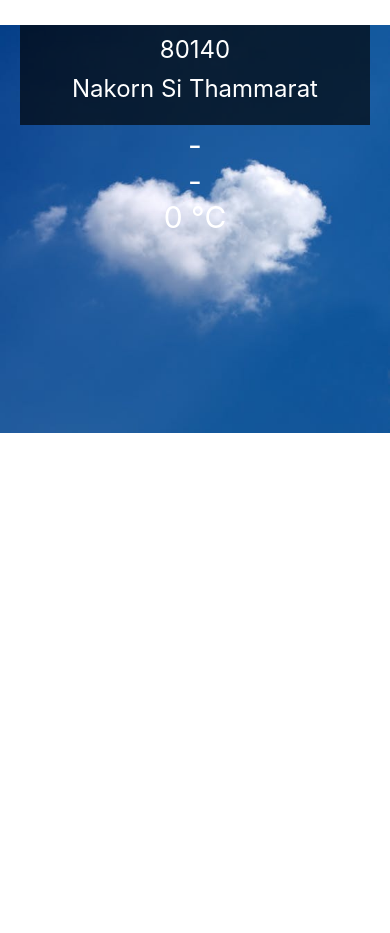
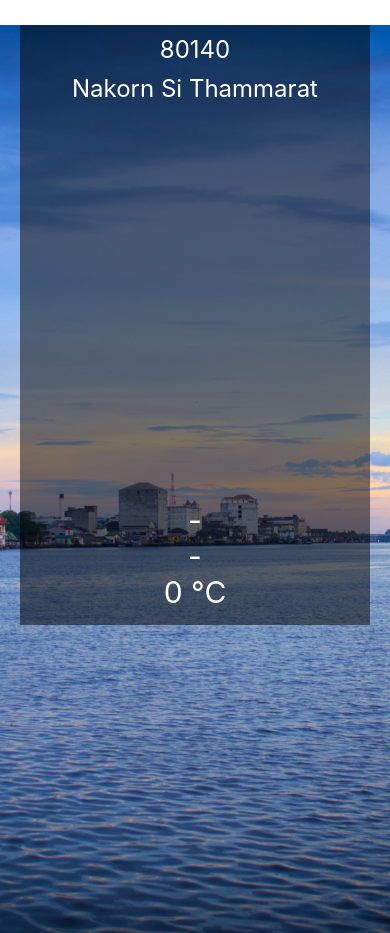
Before and after one commit to kalima007c/3SA04-React-Native, a React Native app: screen / in a window 390 px wide. Before the commit the page ends 844 px from the top, so only its background shows below. Built offline with nearby package versions, Linux system fonts and the light colour scheme; no server answers.

Commit message:
changed bg and link to weather info

```diff
--- a/components/Forecast.js
+++ b/components/Forecast.js
@@ -5,7 +5,14 @@ export default class Forecast extends React.Component {
     render() {
         let { main, description, temp } = this.props
         return (
-            <View style={{ flex: 1, flexDirection: 'column', justifyContent: 'center', alignItems: 'center', paddingBottom: 200 }}>
+            <View style={{
+                flex: 1,
+                flexDirection: 'column',
+                justifyContent: 'center',
+                alignItems: 'center',
+                paddingBottom: 200,
+
+            }}>
                 <Text style={styles.noti}>{main}</Text>
                 <Text style={styles.noti}>{description}</Text>
                 <Text style={styles.noti}>{temp + " " + "°C"}</Text>
@@ -18,4 +25,5 @@ const styles = StyleSheet.create({
         fontSize: 30,
         color: 'white'
     },
+
 })
--- a/components/Weather.js
+++ b/components/Weather.js
@@ -11,12 +11,36 @@ class Weather extends React.Component {
       }
     }
   }
+  fetchData = () => {
+    fetch(`http://api.openweathermap.org/data/2.5/weather?q=${this.props.zipCode},th&units=metric&APPID=...`)
+      .then((response) => response.json())
+      .then((json) => {
+        this.setState(
+          {
+            forecast: {
+              main: json.weather[0].main,
+              description: json.weather[0].description,
+              temp: json.main.temp
+            }
+          });
+      })
+      .catch((error) => {
+        console.warn(error);
+      });
+  }
+  componentDidMount = () => this.fetchData()
+
   render() {
     return (
       <View style={styles.container}>
-        <ImageBackground source={require('./bg.jpeg')} style={styles.backdrop}>
+        <ImageBackground source={require('./bg2.jpeg')} style={styles.backdrop}>
           <View style={{ flex: 1, flexDirection: 'row', justifyContent: 'center' }}>
-            <View style={{ width: 350, height: 100, backgroundColor: 'rgba(0, 0, 0, 0.66)', alignItems: 'center' }}>
+            <View style={{
+              width: 350,
+              height: 600,
+              backgroundColor: 'rgba(0, 0, 0, 0.5)',
+              alignItems: 'center'
+            }}>
               <Text style={styles.Headline}>{this.props.zipCode}</Text>
               <Text style={styles.Headline}>Nakorn Si Thammarat</Text>
             </View>
```
Also changed, not shown: components/bg2.jpeg (added).
